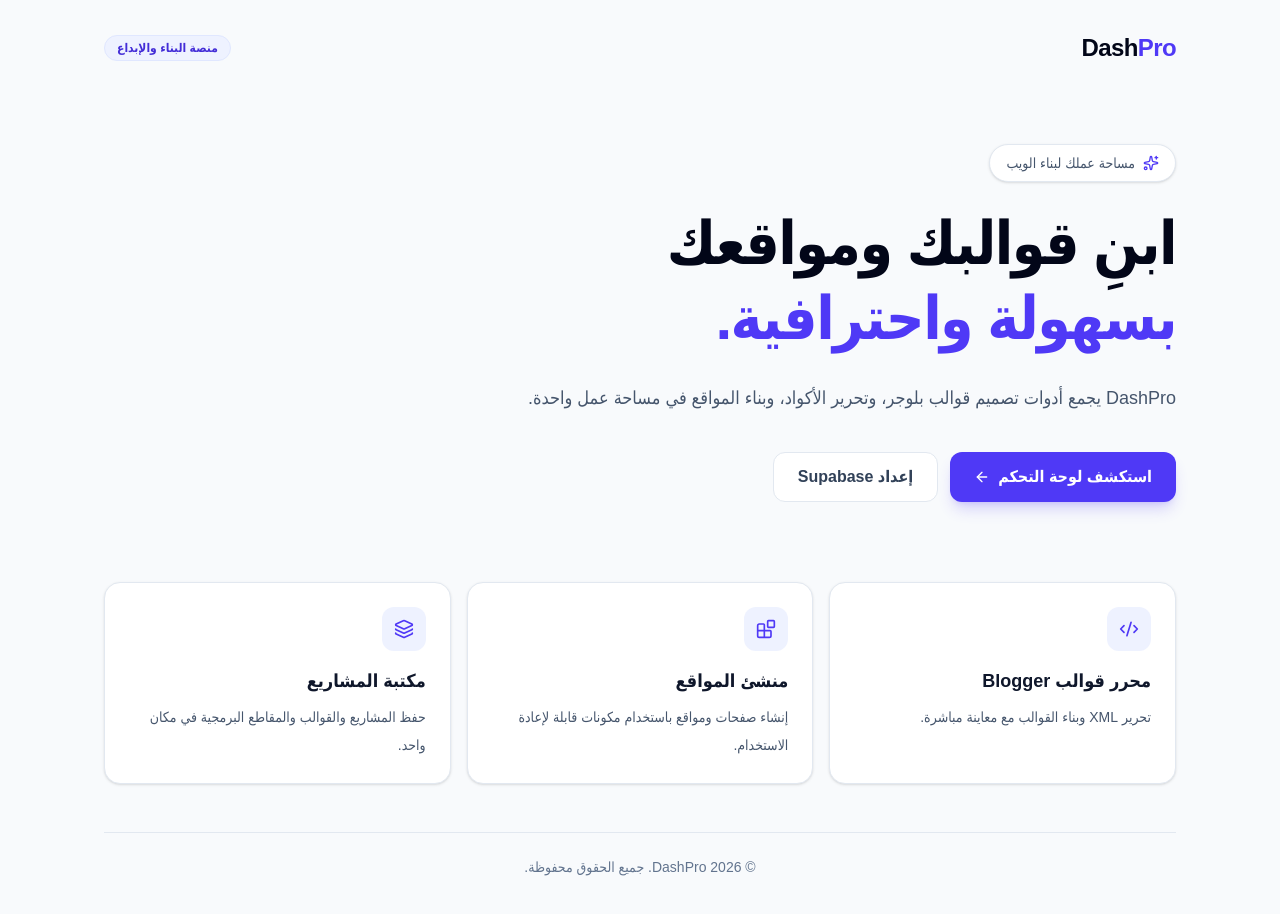
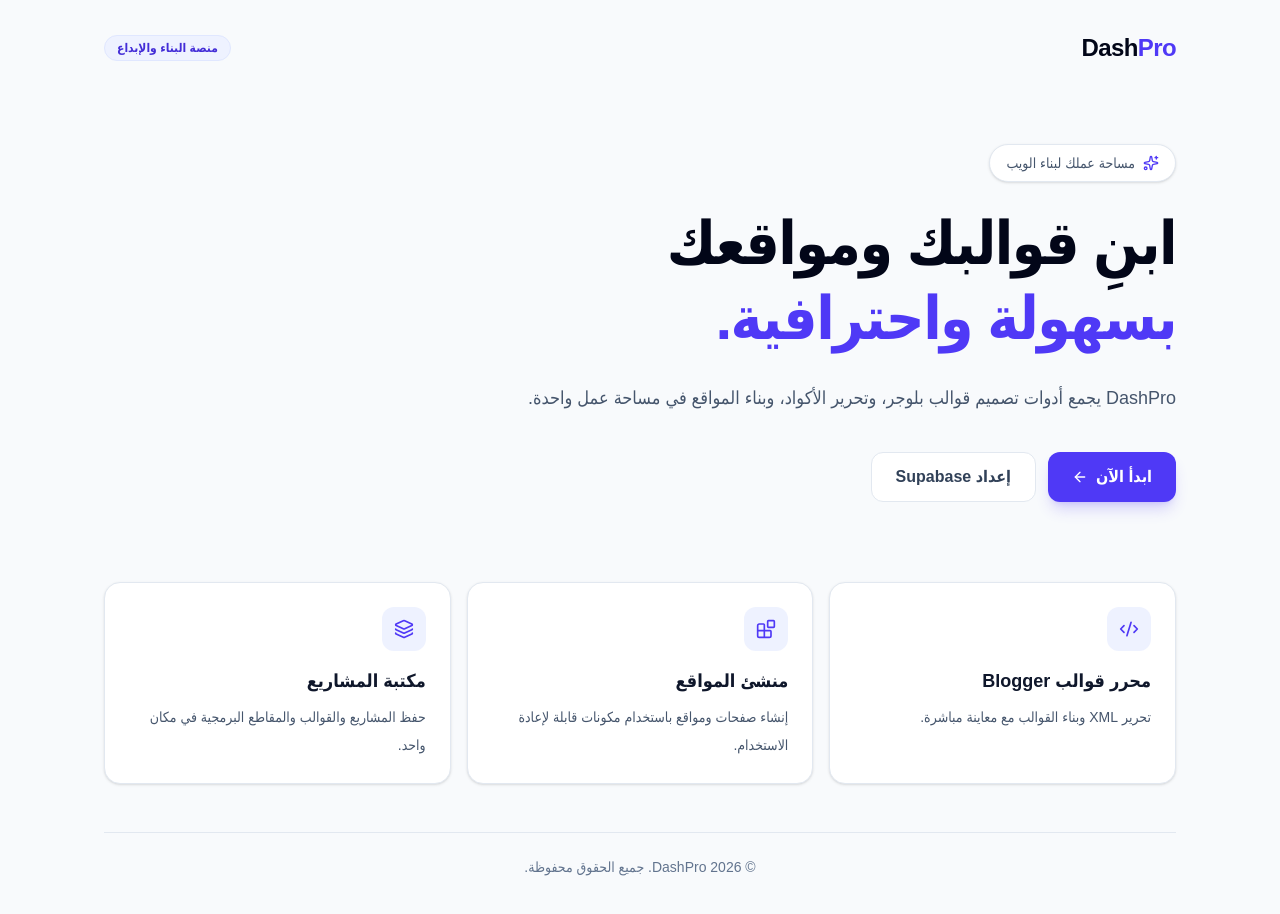
Before and after one commit to gpldroid/dashpro, a Next.js app: page / in a window 1280 px wide. Shown: the top 914 px of the page. Built offline with nearby package versions, Linux system fonts and the light colour scheme; no server answers.

Commit message:
feat: route landing page CTA to login

```diff
--- a/src/app/page.tsx
+++ b/src/app/page.tsx
@@ -49,10 +49,10 @@
 
         <div className="mt-9 flex flex-wrap gap-3">
           <Link
-            href="/dashboard"
+            href="/login"
             className="inline-flex items-center gap-2 rounded-xl bg-indigo-600 px-6 py-3 font-semibold text-white shadow-lg shadow-indigo-600/20 transition hover:bg-indigo-700"
           >
-            استكشف لوحة التحكم
+            ابدأ الآن
             <ArrowLeft className="size-4" />
           </Link>
           <a
```
